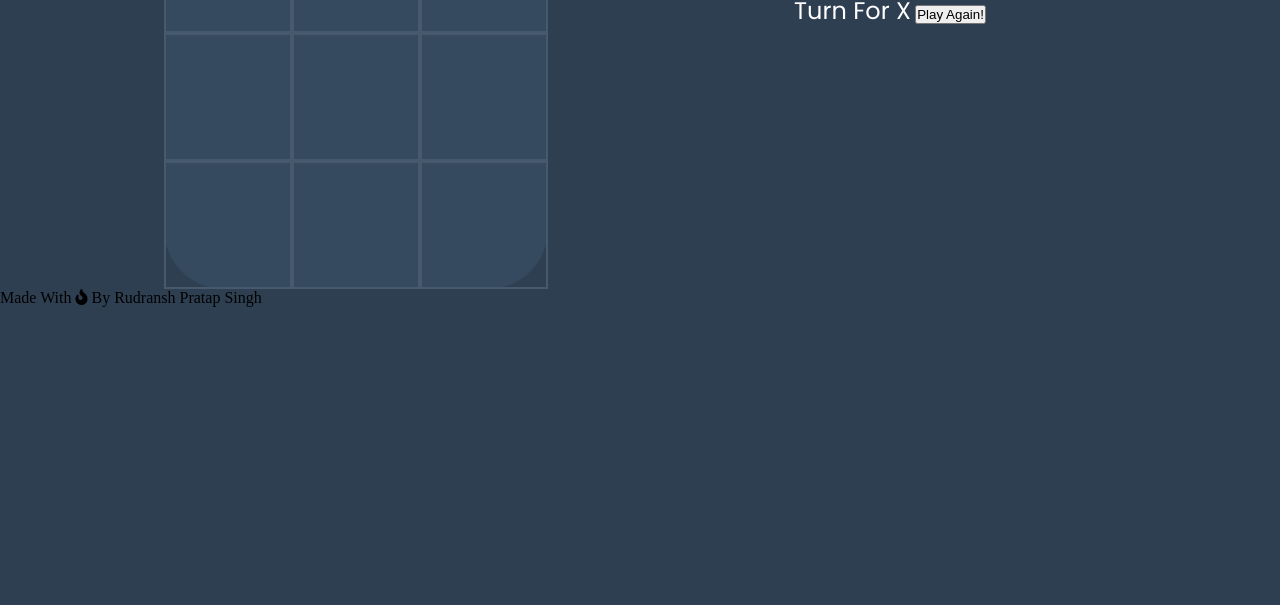
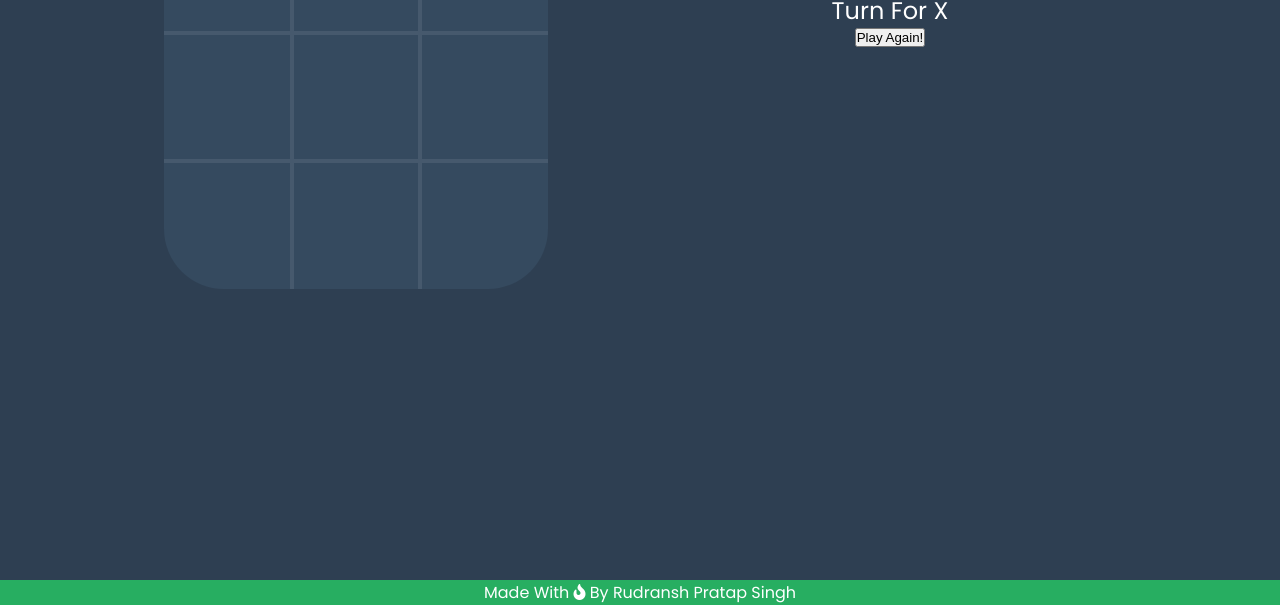
Before and after one commit to CoderFleet/tictactoe-hackclub, a plain HTML site: page index.html in a window 1280 px wide. Shown: the part 195-800 px from the top of the page. Drawn offline with Linux system fonts and the light colour scheme.

Commit message:
Final Touches to stylising & added some cool hover & selection effects and added utility classes

```diff
--- a/style.css
+++ b/style.css
@@ -1,6 +1,11 @@
 * {
   margin: 0;
   padding: 0;
+}
+
+
+::selection{
+  background-color: #27ae61;
 }
 
 body{
@@ -33,6 +38,12 @@ body{
   cursor: pointer;
 }
 
+.box:hover {
+  font-size: 9vw;
+  background-color: hsl(211deg 28% 25%);
+  transition: 0.25s;
+}
+
 .boxtext {
   font-family: 'Nunito';
 }
@@ -51,3 +62,38 @@ body{
 .info{
     font-size: 1.5em;
 }
+
+/* <---------------Utility Classes----------------!> */
+
+.br-0 {
+  border-right: 0;
+}
+.bl-0 {
+  border-left: 0;
+}
+.bt-0 {
+  border-top: 0;
+}
+.bb-0 {
+  border-bottom: 0;
+}
+
+.txtContainer {
+  display: flex;
+  flex-direction: column;
+  justify-content: center;
+  align-items: center;
+}
+
+
+.footer{
+  display: flex;
+  align-items: center;
+  justify-content: center;
+  font-family: 'poppins';
+  width: 100%;
+  background-color: #27ae61;
+  position: absolute;
+  bottom: 0;
+  color: #fff;
+}
```
